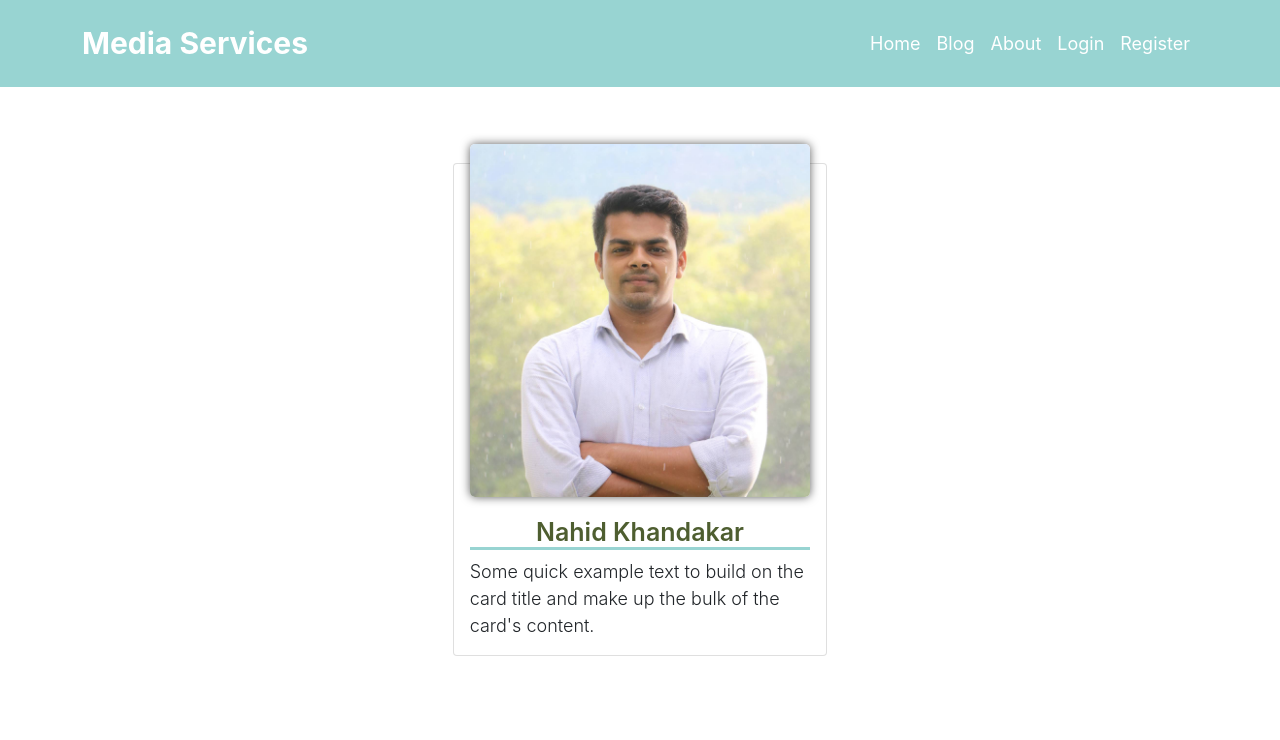
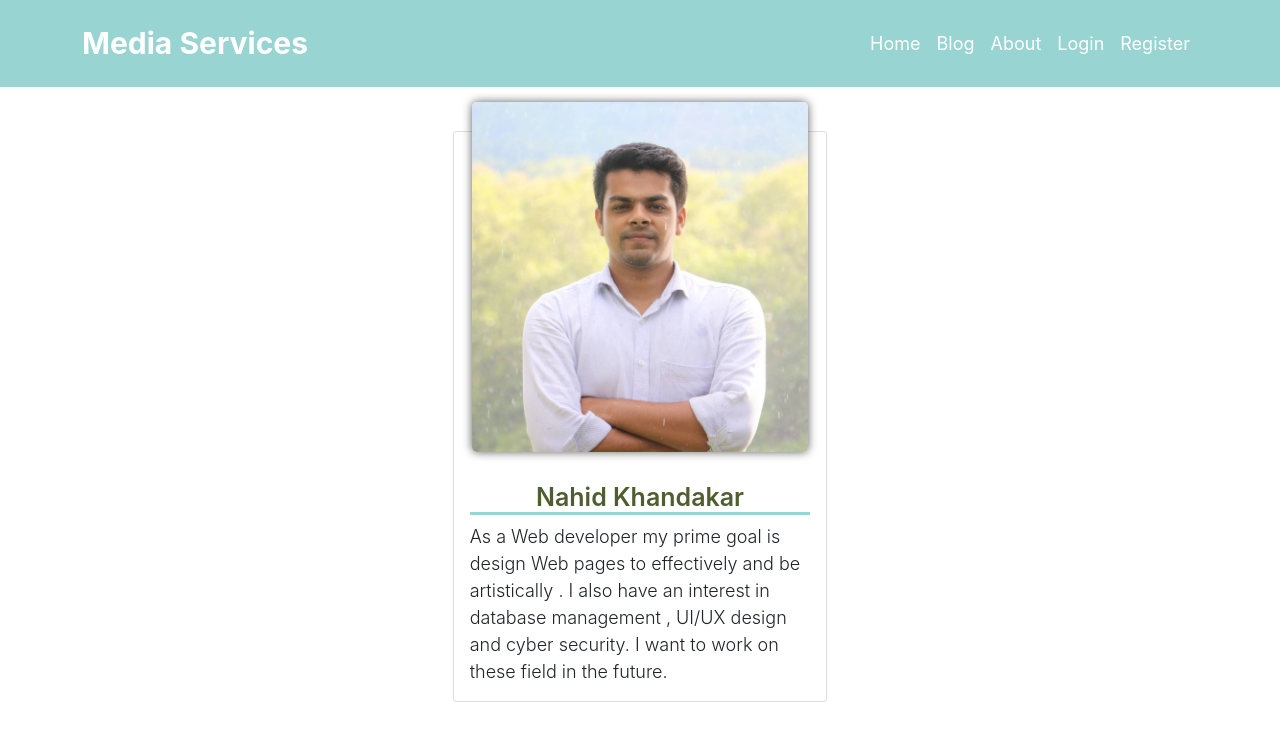
Before and after one commit to Nahid-khandakar/Media-Service, a React (Create React App) app: page /about in a window 1280 px wide. Shown: the top 740 px of the page. Built offline with nearby package versions, Linux system fonts and the light colour scheme.

Commit message:
about section updated

```diff
--- a/src/component/About/About.css
+++ b/src/component/About/About.css
@@ -3,10 +3,10 @@
 }
 
 .profile-card .card-img-block {
-    width: 91%;
+    width: 90%;
     margin: 0 auto;
     position: relative;
-    top: -20px;
+    top: -30px;
 
 }
 
--- a/src/component/About/About.js
+++ b/src/component/About/About.js
@@ -5,7 +5,7 @@ import aboutMe from '../../images/aboutMe.jpg'
 const About = () => {
     return (
 
-        <div className="container mt-5 p-2">
+        <div className="container mt-3 p-2">
             <div className="col-md-4 mx-auto">
                 <div className="card profile-card">
                     <div className="card-img-block">
@@ -13,7 +13,7 @@ const About = () => {
                     </div>
                     <div className="card-body pt-0">
                         <h5 className="card-title">Nahid Khandakar</h5>
-                        <p className="card-text">Some quick example text to build on the card title and make up the bulk of the card's content.</p>
+                        <p className="card-text">As a Web developer my prime goal is design Web pages to effectively and be artistically . I also have an interest in database management , UI/UX design and cyber security. I want to work on these field in the future.</p>
 
                     </div>
                 </div>
```
